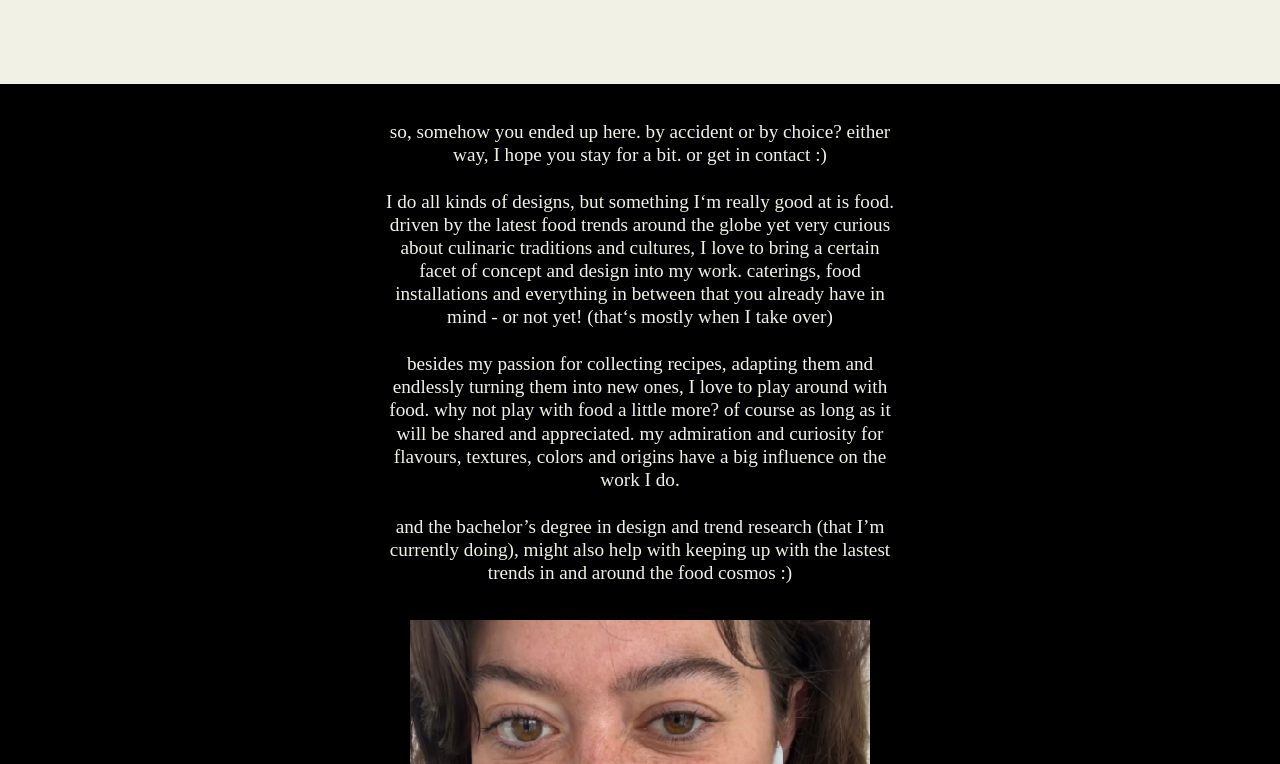
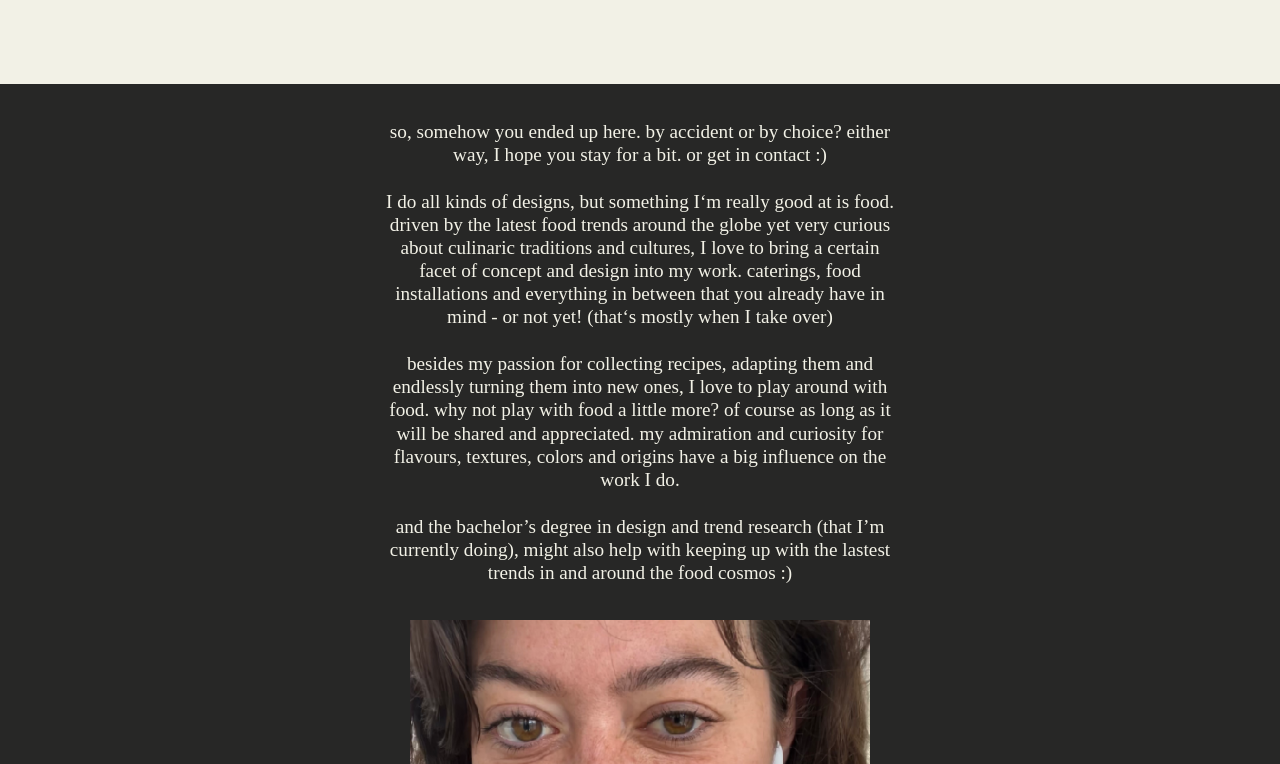
Before and after one commit to schnudderluempli/samiratrachsel, a plain HTML site: page index.html in a window 1280 px wide. Shown: the part 716-1480 px from the top of the page. Drawn offline with Linux system fonts and the light colour scheme.

Commit message:
Update main.css

```diff
--- a/main.css
+++ b/main.css
@@ -55,7 +55,7 @@ a, p {
   margin: 0;
 }
 .about {
-  background-color: black;
+  background-color: #272726;
   color: #f2f1e6;
   font-family: telugu;
   padding-top: 20px;
```
